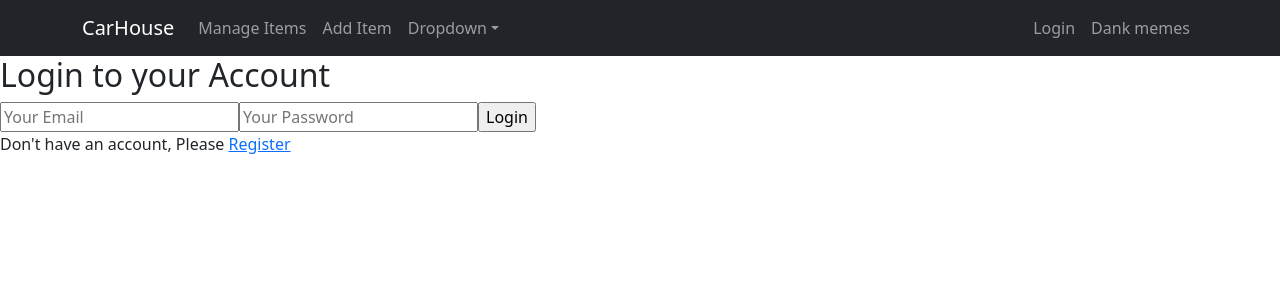
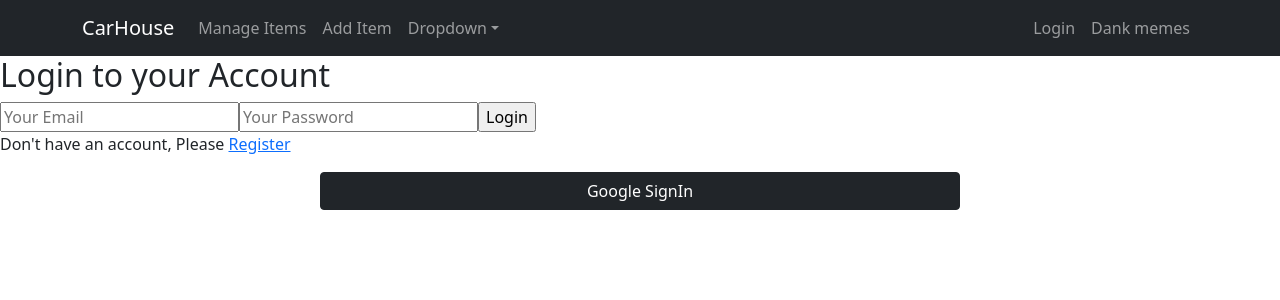
Before and after one commit to kdipto1/warehouse-management-client-side, a React (Create React App) app: page /login in a window 1280 px wide. Shown: the top 300 px of the page. Built offline with nearby package versions, Linux system fonts and the light colour scheme.

Commit message:
simple login, regitser, google Login implemented

```diff
--- a/src/App.js
+++ b/src/App.js
@@ -7,21 +7,34 @@ import Items from "./Pages/Items/Items";
 import Login from "./Pages/Login/Login";
 import ManageItem from "./Pages/ManageItem/ManageItem";
 import Register from "./Pages/Login/Register"
+import { ToastContainer } from "react-toastify";
+import "react-toastify/dist/ReactToastify.css";
 
 function App() {
   return (
     <div>
       <Header></Header>
       <Routes>
-        <Route path="/" element={<Home></Home>}>Home</Route>
-        <Route path="/inventory/:id" element={<ManageItem/>}>Manage Item</Route>
-        <Route path="/inventory" element={<Items />}>Manage Items</Route>
-        <Route path="/addItem" element={<AddItem></AddItem>}>Add Item</Route>
-        <Route path="/login" element={<Login></Login>}>Login</Route>
-        <Route path="/register" element={<Register/>}>Login</Route>
-
-
+        <Route path="/" element={<Home></Home>}>
+          Home
+        </Route>
+        <Route path="/inventory/:id" element={<ManageItem />}>
+          Manage Item
+        </Route>
+        <Route path="/inventory" element={<Items />}>
+          Manage Items
+        </Route>
+        <Route path="/addItem" element={<AddItem></AddItem>}>
+          Add Item
+        </Route>
+        <Route path="/login" element={<Login></Login>}>
+          Login
+        </Route>
+        <Route path="/register" element={<Register />}>
+          Login
+        </Route>
       </Routes>
+      <ToastContainer />
     </div>
   );
 }
--- a/src/Pages/Login/Login.js
+++ b/src/Pages/Login/Login.js
@@ -2,6 +2,7 @@ import React from "react";
 import { useSignInWithEmailAndPassword } from "react-firebase-hooks/auth";
 import { Link } from "react-router-dom";
 import auth from "../../firebase.init";
+import SocialLogin from "./SocialLogin";
 
 const Login = () => {
   const [signInWithEmailAndPassword, user, loading, error] =
@@ -11,6 +12,7 @@ const Login = () => {
     const email = event?.target?.email?.value;
     const password = event?.target?.password?.value;
     signInWithEmailAndPassword(email, password);
+    event.target.reset();
     if (error) {
       return (
         <div>
@@ -44,6 +46,7 @@ const Login = () => {
         <input type="submit" value="Login" />
       </form>
       <p>Don't have an account, Please <Link to="/register">Register</Link> </p>
+      <SocialLogin></SocialLogin>
     </div>
   );
 };
--- a/src/Pages/Login/SocialLogin.js
+++ b/src/Pages/Login/SocialLogin.js
@@ -1,8 +1,34 @@
-import React from 'react';
+import React, { useEffect } from 'react';
+import { useSignInWithGoogle } from "react-firebase-hooks/auth";
+import { useLocation, useNavigate } from "react-router-dom";
+import { toast } from "react-toastify";
+import auth from "../../firebase.init";
 
 const SocialLogin = () => {
+  const navigate = useNavigate();
+  const location = useLocation();
+  let from = location.state?.from?.pathname || "/";
+  const [signInWithGoogle, user, loading, error] = useSignInWithGoogle(auth);
+  useEffect(() => {
+    if (user) {
+      navigate(from, { replace: true });
+    }
+    if (loading) {
+      return;
+    }
+    if (error) {
+      toast(error?.message);
+    }
+  }, [from, user, navigate,error, loading]);
+
   return (
     <div>
+      <button
+        onClick={() => signInWithGoogle()}
+        className="btn btn-dark w-50 d-block mx-auto my-2"
+      >
+        Google SignIn
+      </button>
 
     </div>
   );
--- a/src/index.js
+++ b/src/index.js
@@ -5,6 +5,7 @@ import "bootstrap/dist/css/bootstrap.min.css";
 import App from "./App";
 import reportWebVitals from "./reportWebVitals";
 import { BrowserRouter } from "react-router-dom";
+
 
 const root = ReactDOM.createRoot(document.getElementById("root"));
 root.render(
```
